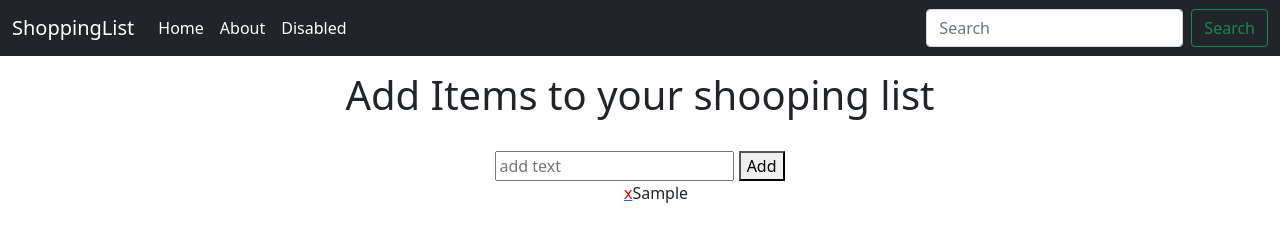
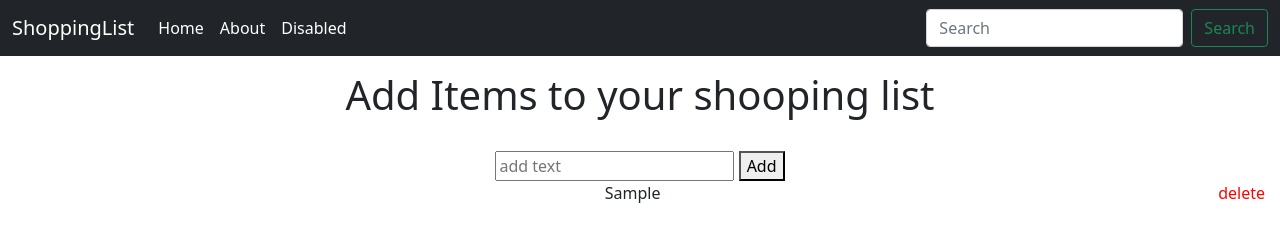
Before and after one commit to MichaelNkong/Shopping-List, a plain HTML site: page index.html in a window 1280 px wide. Both pictures are taken after typing "Sample" into the empty fields and a click on the button "Add". Drawn offline with nearby package versions, Linux system fonts and the light colour scheme.

Commit message:
changed delete link

```diff
--- a/script.js
+++ b/script.js
@@ -12,7 +12,7 @@ var input = document.getElementById("add")
 
        if(inputValue() > 0){
             var li = document.createElement("li");
-            li.innerHTML="<a href='#' ><span class='del'>x</span></a>";
+            li.innerHTML="<a href='#' ><span class='del'>delete</span></a>";
             li.className="done";
             li.style.textDecoration="none";
             li.appendChild(document.createTextNode(input.value));
--- a/style.css
+++ b/style.css
@@ -3,7 +3,7 @@
     text-decoration:none;
 }
 .items .done a span.del{
-    float: right 100%;
+    float: right;
     color: red;
 }
 
```
